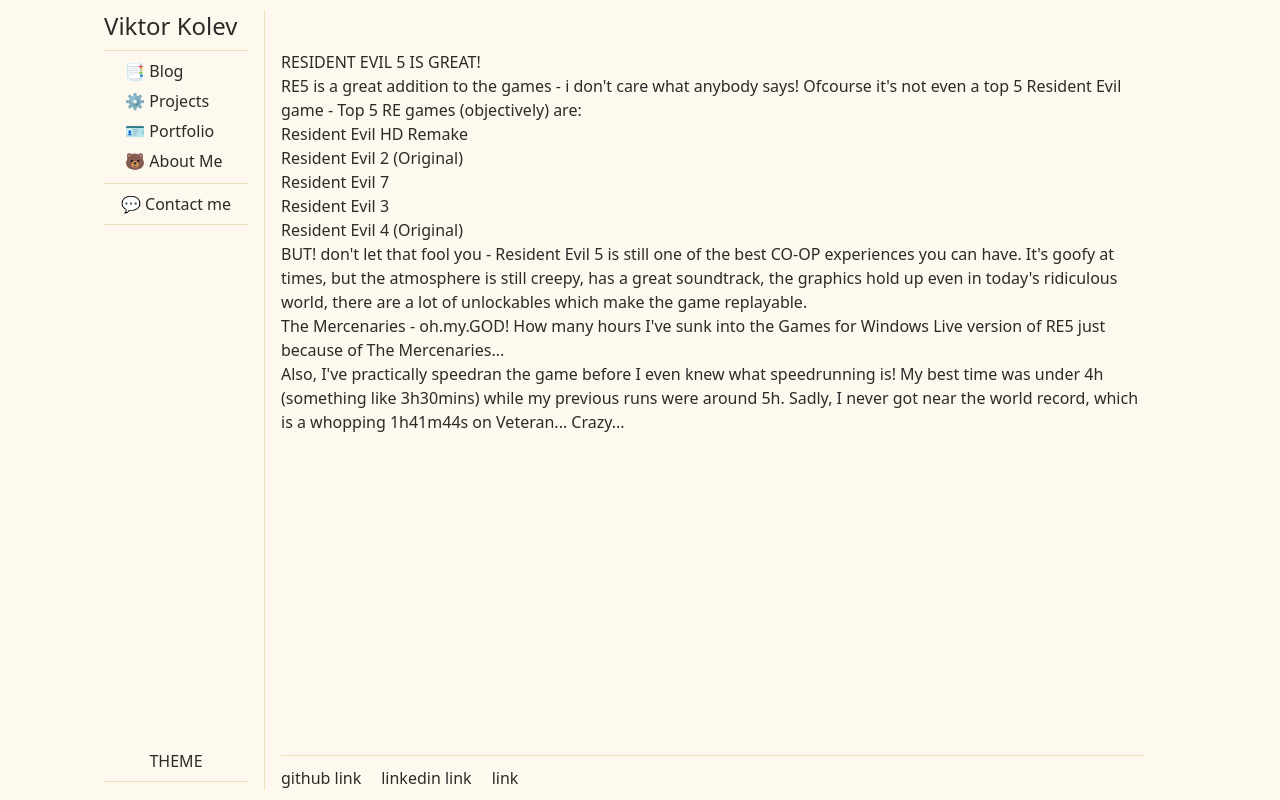
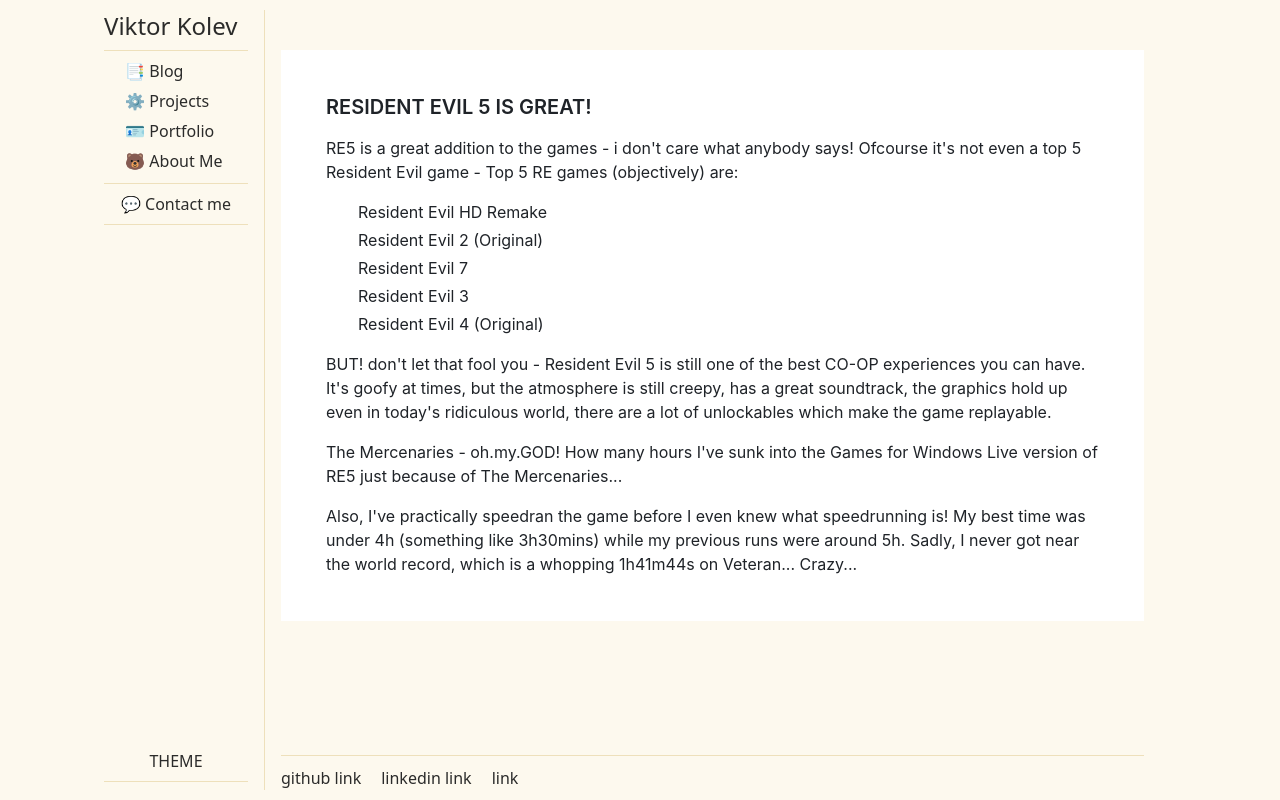
Before and after one commit to smithy773/ViktorKolevDev-frontend, a React (Vite) app: page /blog/1 in a window 1280 px wide. Built offline with nearby package versions, Linux system fonts and the light colour scheme.

Commit message:
Add markdown reader with github style

```diff
--- a/package.json
+++ b/package.json
@@ -13,6 +13,7 @@
     "@tailwindcss/vite": "^4.1.18",
     "eslint-plugin-react-dom": "^2.7.4",
     "eslint-plugin-react-x": "^2.7.4",
+    "github-markdown-css": "^5.9.0",
     "react": "^19.2.0",
     "react-dom": "^19.2.0",
     "react-markdown": "^10.1.0",
@@ -20,7 +21,9 @@
     "react-syntax-highlighter": "^16.1.0",
     "rehype-raw": "^7.0.0",
     "remark-gfm": "^4.0.1",
-    "tailwindcss": "^4.1.18"
+    "remark-rehype": "^11.1.2",
+    "tailwindcss": "^4.1.18",
+    "unified": "^11.0.5"
   },
   "devDependencies": {
     "@eslint/js": "^9.39.1",
--- /dev/null
+++ b/src/components/Helpers/MarkdownRenderer/MarkdownRenderer.css
@@ -0,0 +1,13 @@
+.markdown-body {
+  box-sizing: border-box;
+  min-width: 200px;
+  max-width: 980px;
+  margin: 0 auto;
+  padding: 45px;
+}
+
+@media (max-width: 767px) {
+  .markdown-body {
+    padding: 15px;
+  }
+}
--- /dev/null
+++ b/src/components/Helpers/MarkdownRenderer/MarkdownRenderer.tsx
@@ -0,0 +1,18 @@
+import Markdown from "react-markdown";
+import rehypeRaw from "rehype-raw";
+import remarkGfm from "remark-gfm";
+//@ts-ignore
+import "github-markdown-css";
+import "./MarkdownRenderer.css";
+
+function MarkdownRenderer({ children }: any) {
+  return (
+    <div className="markdown-body">
+      <Markdown remarkPlugins={[remarkGfm]} rehypePlugins={[rehypeRaw]}>
+        {children}
+      </Markdown>
+    </div>
+  );
+}
+
+export default MarkdownRenderer;
--- a/src/components/Pages/About/About.tsx
+++ b/src/components/Pages/About/About.tsx
@@ -1,6 +1,19 @@
+import { useEffect, useState } from "react";
 import PageCont from "../../Helpers/PageCont/PageCont";
+import MarkdownRenderer from "../../Helpers/MarkdownRenderer/MarkdownRenderer";
 
 function About() {
+  const [content, setContent] = useState("");
+  const fetchMarkdown = () => {
+    fetch(`/pages-markdown/About/about.md`)
+      .then((res) => res.text())
+      .then((text) => setContent(text))
+      .catch((err) => console.error("Failed to load markdown:", err));
+  };
+
+  useEffect(() => {
+    fetchMarkdown();
+  }, []);
   return (
     <PageCont title="About me" description="none">
       <div>
@@ -28,6 +41,7 @@
         </section>
         <section>
           {/* Insert markdown file via or other similar thing */}
+          <MarkdownRenderer>{content}</MarkdownRenderer>
         </section>
       </div>
     </PageCont>
--- a/src/components/Pages/Blog/BlogPost/BlogPost.tsx
+++ b/src/components/Pages/Blog/BlogPost/BlogPost.tsx
@@ -2,9 +2,7 @@
 // import { blogPosts, type blogPost } from "../../../../const/Blog/Blog";
 import PageCont from "../../../Helpers/PageCont/PageCont";
 import { useEffect, useState } from "react";
-import Markdown from "react-markdown";
-import remarkGfm from "remark-gfm";
-import rehypeRaw from "rehype-raw";
+import MarkdownRenderer from "../../../Helpers/MarkdownRenderer/MarkdownRenderer";
 
 // HERE THE CODE SHOULD FETCH A POST BY TAKING THE postID from the URL AND LOAD THE BLOG POST
 
@@ -26,9 +24,7 @@
   }, []);
   return (
     <PageCont title="none" description="none">
-      <Markdown remarkPlugins={[remarkGfm]} rehypePlugins={[rehypeRaw]}>
-        {content}
-      </Markdown>
+      <MarkdownRenderer>{content}</MarkdownRenderer>
     </PageCont>
   );
 }
```
Also changed, not shown: 1 other file (tests, documents, lock files or other folders).
